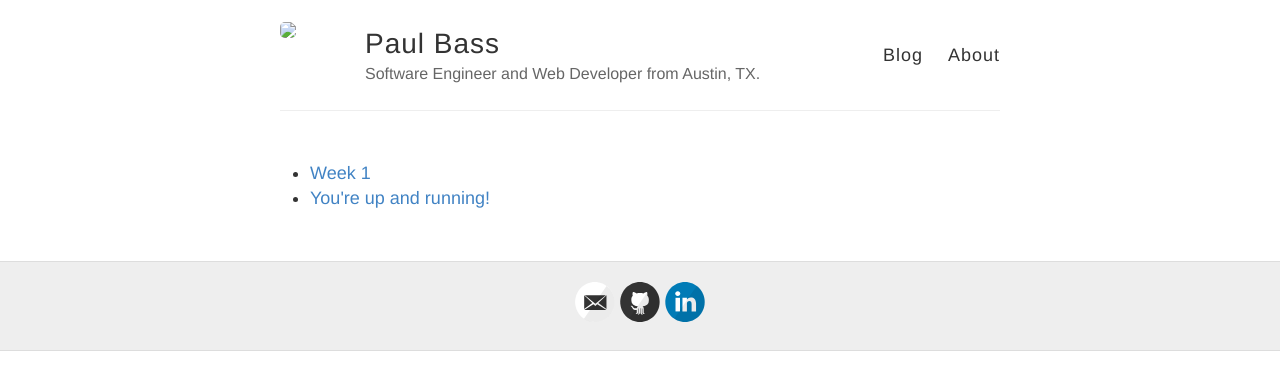
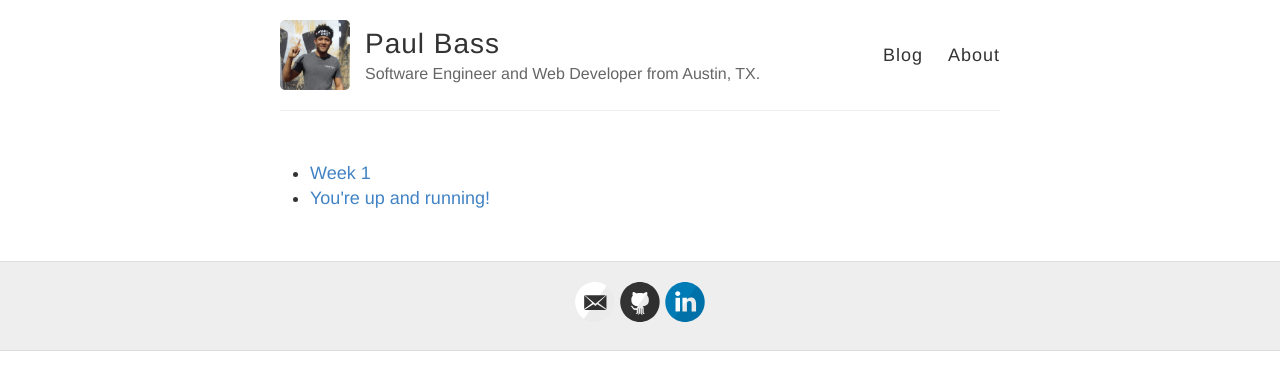
Before and after one commit to gunblader/gunblader.github.io, a Jekyll site: the page built from index.html, in a window 1280 px wide. Shown: the top 390 px of the page. Built offline with Jekyll 4.4.1, drawn with Linux system fonts in a browser that asks for light colours; Markdown is read by kramdown in place of the engine named in the settings.

Commit message:
add headshot pic

```diff
--- a/_config.yml
+++ b/_config.yml
@@ -9,7 +9,7 @@ name: Paul Bass
 description: Software Engineer and Web Developer from Austin, TX.
 
 # URL of your avatar or profile pic (you could use your GitHub profile pic)
-avatar: http://gunblader.github.io/master/images/headShot.jpg
+avatar: http://gunblader.github.io/images/headShot.jpg
 
 #
 # Flags below are optional
```
Also changed, not shown: 1 other file.
